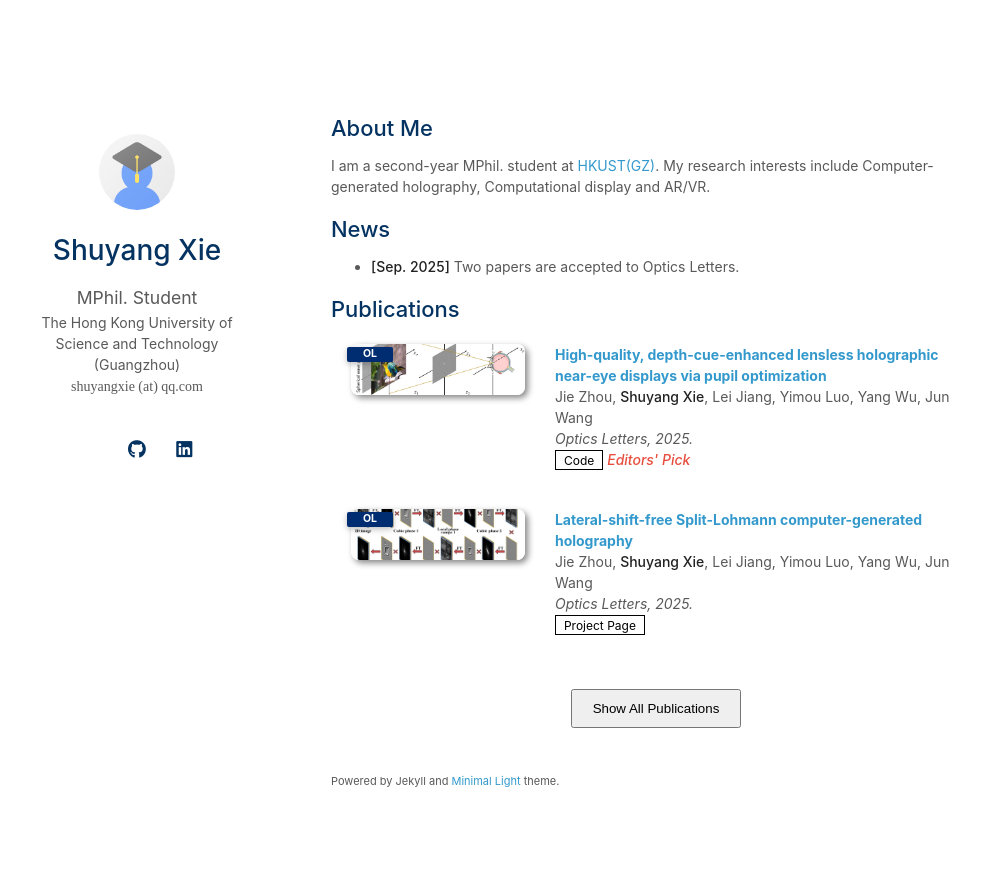
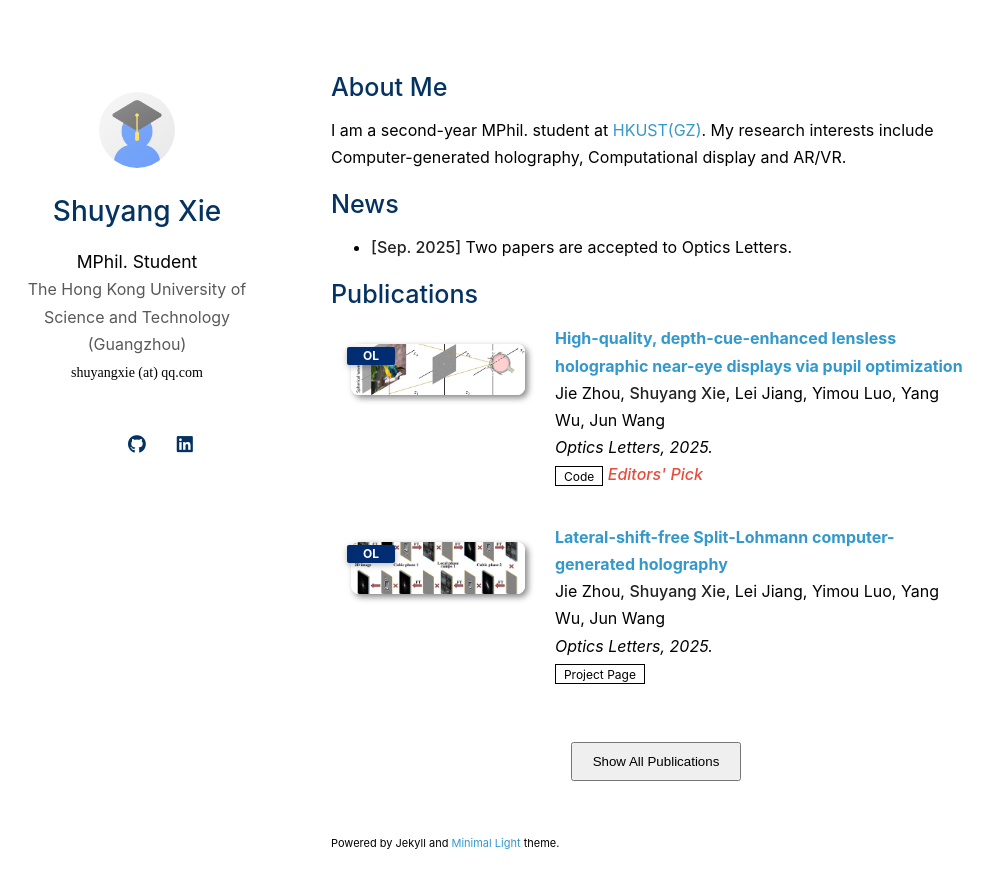
Before and after one commit to shu0x0y/shu0x0y.github.io, a Jekyll site: the page built from index.md, in a window 1280 px wide and 925 px high. Shown: the top 888 px of the window, without its empty margins (139-1132 px from the left). Built offline with Jekyll 4.4.1, drawn with Linux system fonts in a browser that asks for light colours; a style sheet for code colours, icons or effects is not loaded; our own code applies the rules of GitHub Pages for plain Markdown files.

Commit message:
Update font_sans_serif.css
Updated body styles to use 'Inter' font and adjusted line height.

```diff
--- a/assets/css/font_sans_serif.css
+++ b/assets/css/font_sans_serif.css
@@ -1,7 +1,13 @@
-body {
+/* body {
     background-color: #fff;
     padding:50px;
     font: 14px/1.5 -apple-system, BlinkMacSystemFont, "Segoe UI", Roboto, Oxygen, Ubuntu, Cantarell, "Fira Sans", "Droid Sans", "Helvetica Neue", Arial, sans-serif, "Apple Color Emoji", "Segoe UI Emoji", "Segoe UI Symbol";
     color:#595959;
     font-weight:400;
-  }
+  } */
+
+body {
+    font-family: 'Inter', sans-serif;
+    line-height: 1.7;
+    /* color: #333; /* 或者具体的颜色值 */ */
+}
```
